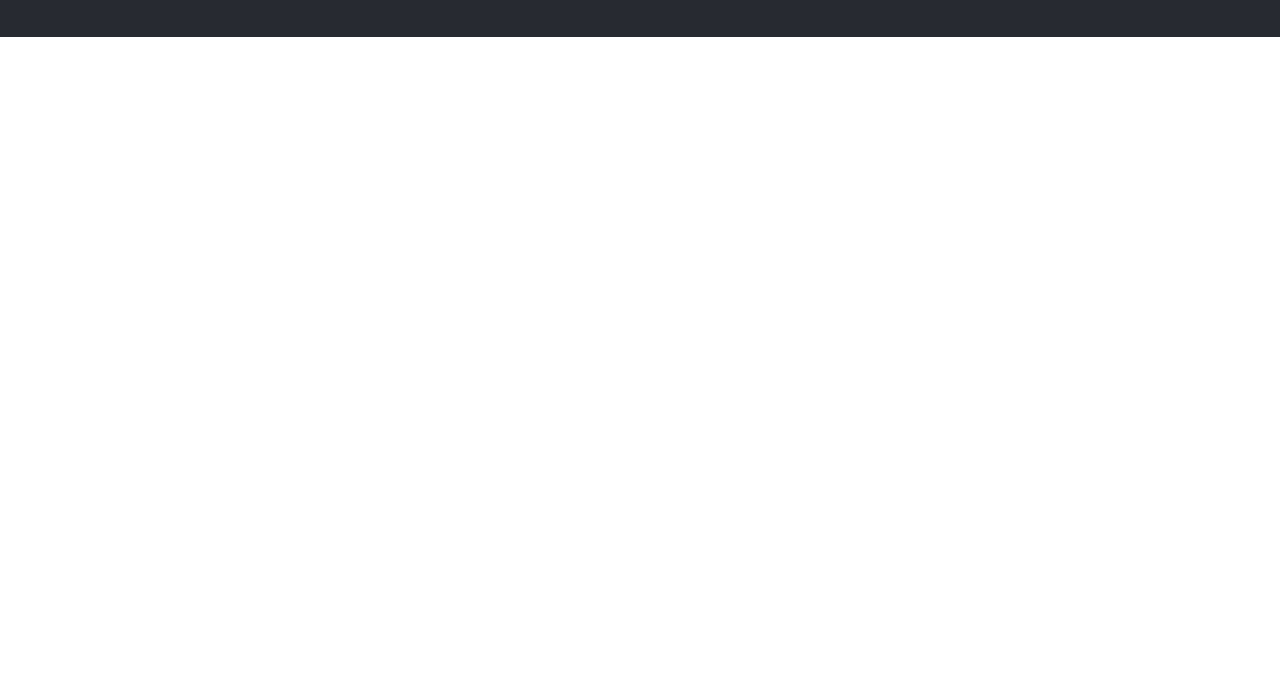
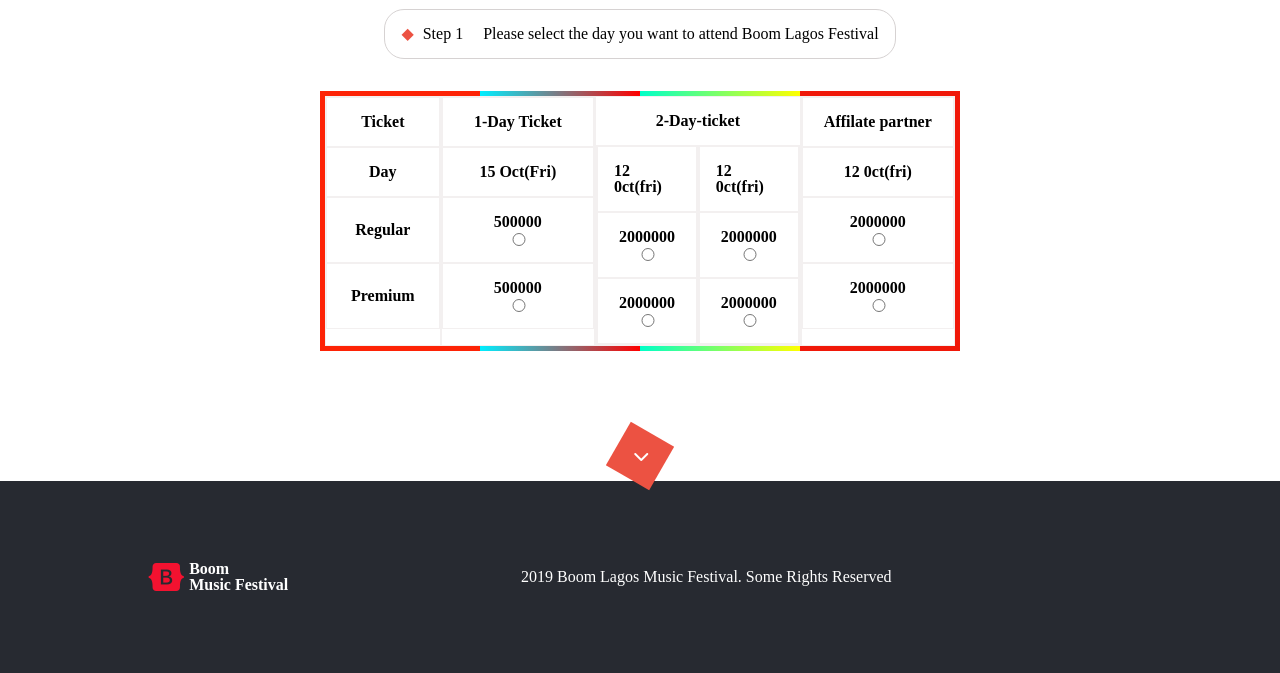
Before and after one commit to Eshy10/Concert-Website, a plain HTML site: page tickets.html in a window 1280 px wide. Shown: the part 284-957 px from the top of the page. Before the commit the page ends 800 px from the top, so only its background shows below. Drawn offline with Linux system fonts and the light colour scheme; a web font is replaced by a local one.

Commit message:
push origin feature-branch

```diff
--- a/style.css
+++ b/style.css
@@ -432,3 +432,74 @@ hr {
 .bottom {
     padding: 3em;
 }
+
+.tickets h1 {
+    margin: 0 auto;
+}
+
+.tickets-step {
+   border: 1px solid rgb(214, 210, 210);
+   padding: 1em;
+   border-radius: 20px;
+   margin: 0 auto;
+   margin-top: 3em;
+}
+
+.tickets-step::before {
+    content: '\25C6';
+    color: #ec5242;
+    padding-right: 5px;
+}
+
+.span-ticket-text {
+    margin-left: 1em;
+}
+
+
+.ticket-table {
+    display: grid;
+    grid-template-columns: 1fr 1.5fr 2fr 1.5fr;
+    margin: 0 auto;
+    margin-top: 2em;
+}
+
+.ticket-table div {
+    border: 1px solid rgb(243, 240, 240);
+}
+
+#row {
+    display: grid;
+    grid-template-columns: repeat(2, 1fr);
+    border: none;
+
+}
+
+.col {
+    display: grid;
+    justify-content: center;
+    align-items: center;
+    padding: 1em;
+}
+
+.fancy-border {
+    border: 5px solid;
+    border-image:   linear-gradient(to left, rgb(240, 24, 9) 25%, yellow 25%, rgb(0, 255, 200) 50%,red 50%, rgb(0, 238, 255) 75%, rgb(253, 35, 6) 55%) 5;
+  }
+
+  .col-bg {
+      padding: 1.5em;
+  }
+
+  .orange-box {
+      background-color: #ec5242;
+      width: 50px;
+      height: 50px;
+      transform: rotate(120deg);
+      margin: 0 auto;
+  }
+
+  .fa-chevron-down {
+    transform: rotate(240deg);
+    padding: 1em;
+    color: #fff;
+  }
--- a/tickets.html
+++ b/tickets.html
@@ -42,7 +42,90 @@
            </div>
        </nav>
    </header>
+<section class="tickets">
+   <div class="container">
+    <h1>Select Tickets</h1>
+    <hr>
+    <p class="tickets-step">
+      Step 1 <span class="span-ticket-text">Please select the day you want to attend Boom Lagos Festival</span>
+    </p>
+    <div class="ticket-table fancy-border">
+        <div>
+           <div class="col">
+               <h2>Ticket</h2>
+           </div>
+           <div class="col">
+             <h2>Day</h2>
+           </div>
+           <div class="col col-bg">
+         <h2>Regular</h2>
+           </div>
+           <div class="col col-bg">
+              <h2>Premium</h2>
+           </div>
+        </div>
+        <div>
+            <div class="col">
+                <h2>1-Day Ticket</h2>
+            </div>
+            <div class="col">
+                <h2>15 Oct(Fri)</h2>
+            </div>
+            <div class="col">
+                <h2>500000</h2>
+                <input type="radio" id="ticket" name="gender" value="male">
+            </div>
+            <div class="col">
+                <h2>500000</h2>
+                <input type="radio" id="ticket" name="gender" value="male">
+            </div>
+        </div>
+        <div>
+            <h2 class="col">2-Day-ticket</h2>
+            <div id="row">
+                <div>
+                <div class="col"><h2>12 0ct(fri)</h2></div>
+                <div class="col">
+                    <h2>2000000</h2>
+                    <input type="radio" id="ticket" name="gender" value="male">
+                </div>
+                <div class="col">
+                    <h2>2000000</h2>
+                    <input type="radio" id="ticket" name="gender" value="male">
+                </div>
+                </div>
+                <div>
+                    <div class="col"><h2>12 0ct(fri)</h2></div>
+                    <div class="col">
+                        <h2>2000000</h2>
+                        <input type="radio" id="ticket" name="gender" value="male">
+                    </div>
+                    <div class="col">
+                        <h2>2000000</h2>
+                        <input type="radio" id="ticket" name="gender" value="male">
+                    </div>
+                </div>
+            </div>
+        </div>
+        <div>
+            <div class="col"><h2>Affilate partner</h2></div>
+            <div class="col"><h2>12 0ct(fri)</h2></div>
+            <div class="col">
+                <h2>2000000</h2>
+                <input type="radio" id="ticket" name="gender" value="male">
+            </div>
+            <div class="col">
+                <h2>2000000</h2>
+                <input type="radio" id="ticket" name="gender" value="male">
+            </div>
+        </div>
+    </div>
+   </div>
+</section>
+<div class="orange-box"><i class="fas fa-chevron-down"></i></div>
+<section class="lunch">
 
+</section>
 <section class="footer dark">
     <div class="footer-logo bottom">
         <i class="fab fa-bootstrap fa-2x"></i>
```
